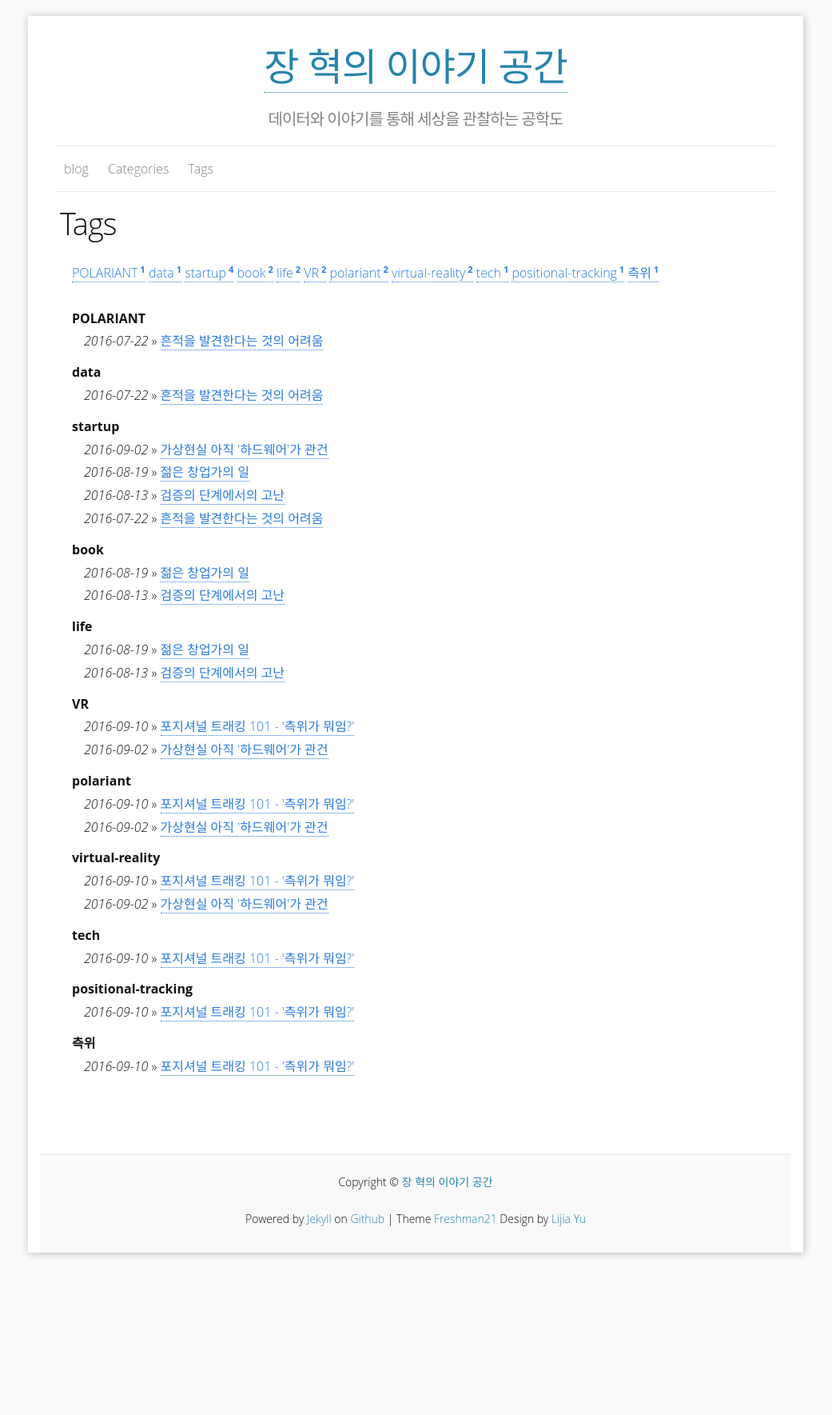
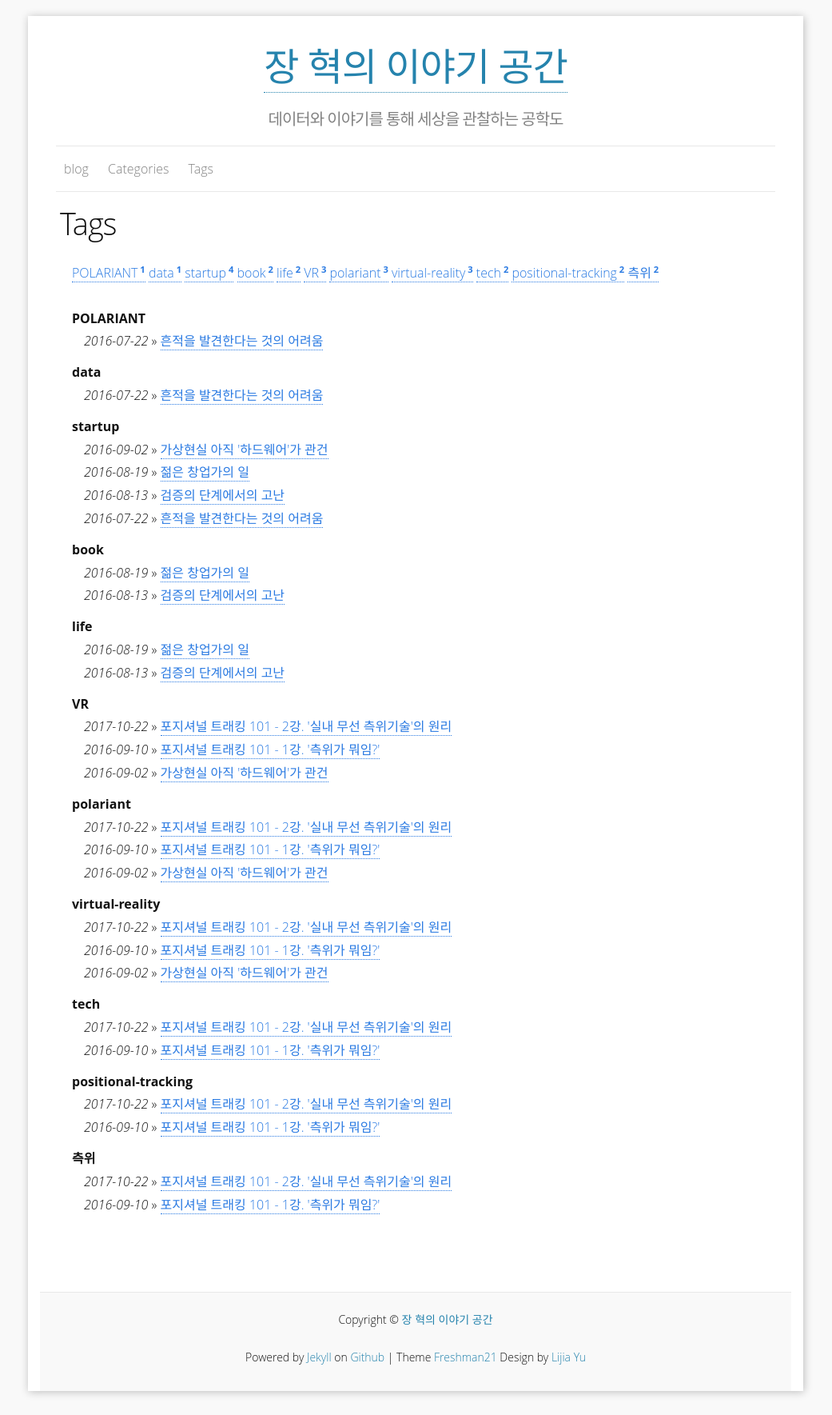
Before and after one commit to HyoukJang/HyoukJang.github.io, a Jekyll site: the page built from tags/index.md, in a window 1280 px wide. Shown: the whole page at 80% size, without its empty margins (120-1161 px from the left). Built offline with Jekyll 4.4.1, drawn with Linux system fonts in a browser that asks for light colours; nearby versions of some CDN libraries; some web fonts are replaced; before the commit the page ends 1596 px from its top, so only the background shows below that; some of the changed lines change nothing that is shown.

Commit message:
new post for positional tracking 101 - (2)

```diff
--- a/_posts/2016-09-10-positional-tracking-101-1.md
+++ b/_posts/2016-09-10-positional-tracking-101-1.md
@@ -2,7 +2,7 @@
 
 published: true
 layout: post
-title: "포지셔널 트래킹 101 - '측위가 뭐임?'"
+title: "포지셔널 트래킹 101 - 1강. '측위가 뭐임?'"
 author: JH
 categories: VR
 tags:  VR tech polariant virtual-reality positional-tracking 측위
--- /dev/null
+++ b/_posts/2017-10-22-positional-tracking-101-2.md
@@ -0,0 +1,35 @@
+---
+
+published: true
+layout: post
+title: "포지셔널 트래킹 101 - 2강. '실내 무선 측위기술'의 원리"
+author: JH
+categories: VR
+tags:  VR tech polariant virtual-reality positional-tracking 측위
+
+---
+
+지난 1강에서는 '측위(Positioning)'의 개념과 회전과 이동을 근간으로 하며 이를 공학적 개념으로 설명하기 위한 자유도(Degree of freedom)을 다루었다.
+
+[포지셔널 트래킹 101 - 1강. '측위가 뭐임?']({{site.baseurl}}/vr/2016/09/10/positional-tracking-101-1.html)
+
+이번 편에서는 1강의 마지막에서 언급하였듯이 '실내 무선 측위기술'의 원리에 대해서 알아볼 것이다. 모름지기 기술이라 함은 특정한 환경과 조건에 유의미한 기여를 해야하므로 우리는 '실내'라는 환경과 '무선'이라는 조건에 주목할 필요가 있다. 앞서 이야기 했듯이 무선으로 측위하기 위해서는 공간을 가로질러 데이터를 측정할 수 있는 무선의 물리적 신호가 필요하고 그 무선 신호가 어떤 것이냐에 장점과 용처가 완연히 달라진다.
+
+신호는 좀 더 과학적인 개념으로 파동(Wave)이며, 무선의 조건을 만족하기 위해서는 **공기 혹은 진공을 매개로 삼아 전달되는 파동**이어야 한다. 공기 혹은 진공을 매개로 삼아 전달되는 파동의 종류는 무엇이 있을까?
+
+먼 거리에 있는 친구를 부를 때 내는 '소리', 멀리 있는 사람에게 랜턴을 비출 때 사용되는 광의로서의 '빛', 블루투스, 와이파이 등 인간이 무선 데이터 송수신을 하기 위해 다양한 전자기파의 파장대를 활용하여 인위적으로 만들어낸 다양한 '네트워크 신호'들이 그 예시가 될 수 있다. 아하! 생각보다 기술의 원리와 시작은 단순하다.
+
+그렇다면 이러한 물리적 매개를 활용해서 어떻게 '측위'를 할 수 있다는 말인가? 쉽게말해 어떤 과정을 거쳐서 위치 값을 계산해내거나 얻어낼 수 있을까? 파동에서 측정할 수 있는 '물리량'[^1]을 생각하면 쉽다. 아래의 그림을 보자.
+
+![무선신호와 파동]({{site.baseurl}}/images/signal_and_wave.png)
+
+어떠한 파동을 정의할 수 있는 물리량은 크게 진폭(Amplitiude), 주기(Period), 파형(waveform) 세 가지로 구성된다. 위의 그림의 2개의 파형에서 진폭은 각각 A와 a로 다르다. 또한 파란색의 파동의 주기는 T이며 파형은 두 파동 모두 부드러운 사인파(Sin wave)를 띠고 있다. 웬 갑자기 물리 시간이냐고? 일단 잘 보자.
+
+어떠한 파동이 전달될 때 진폭은 파의 세기를 결정한다. 즉, 파동의 근원에서 멀어질수록 파동의 진폭은 작아진다. 이로 인해 진폭의 변화를 알고 있으면 파동의 근원과의 거리를 대략적으로 측정할 수 있다. 또한 파동의 최고점 혹은 최저점의 도착 시간을 알고 있으면 우리는 파동의 속도를 알고 있으므로 역시 거리를 알 수 있다. 이는 쉽게 예상할 수 있듯이 주기(T)를 이용한 측정 방법이다.
+
+[브라운과 깨달음]({{site.baseurl}})/images/brown_linefriends.png)
+
+오호라! 파동의 진폭과 주기는 각각 세기와 시간을 나타내고 이를 가지고 거리를 계산할 수 있구나! 그렇다 이것이 전부다. 위의 물리학적 원리를 가지고 다양한 방법론이 나오는 것이다. 그 다음 시간에는 이 원리에 근거한 다양한 측위 방법론과 실내 무선측위 기술의 종류에 대해 살펴볼 것 이다.
+
+
+[^1] 물리량 : 물리적 성질을 나타내는 양. 재는 법에 따라 일정한 크기로 나타내는 위치, 질량, 에너지 따위
```
Also changed, not shown: images/brown_linefriends.png (added), images/navigation.jpg (added).
